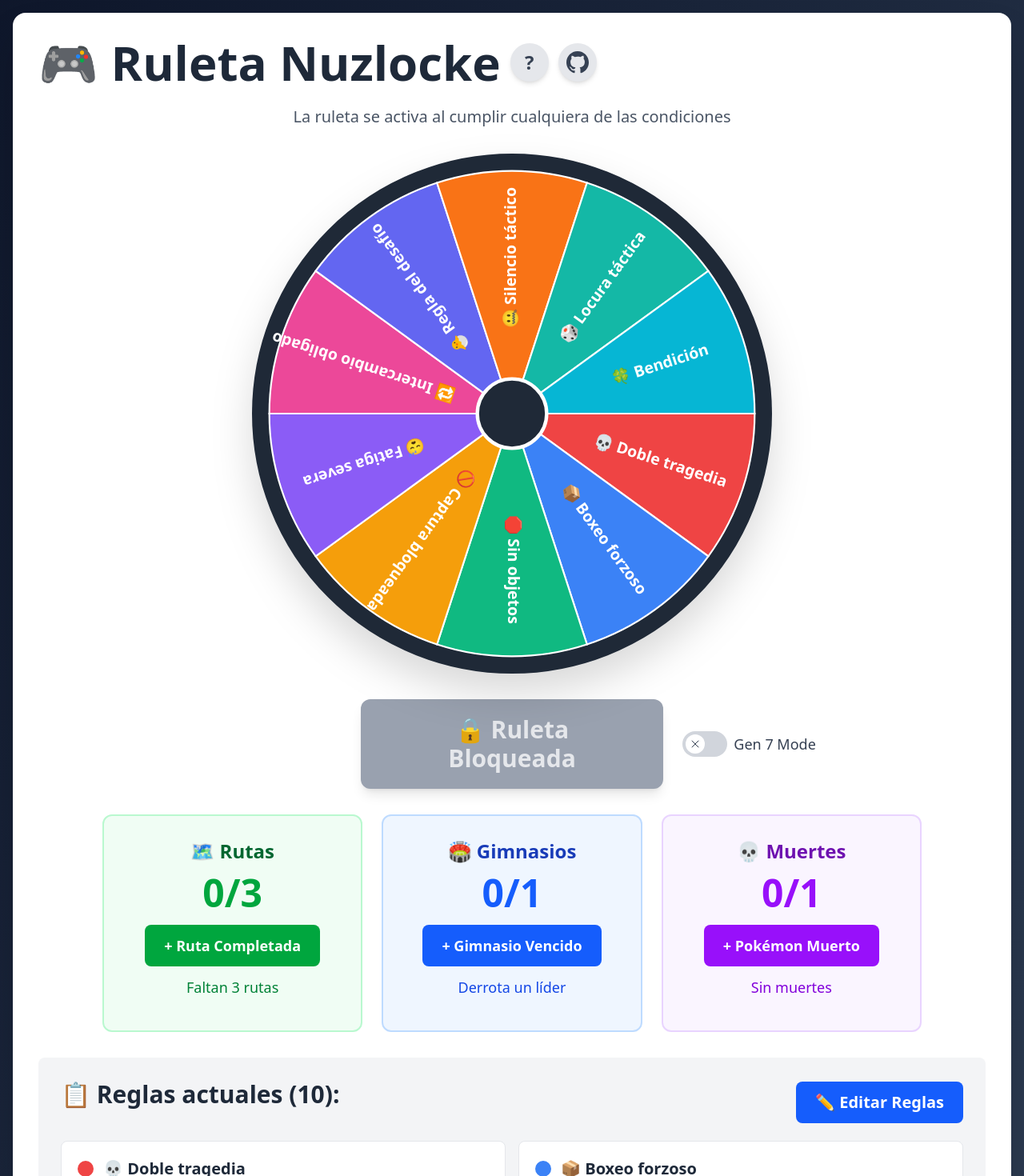
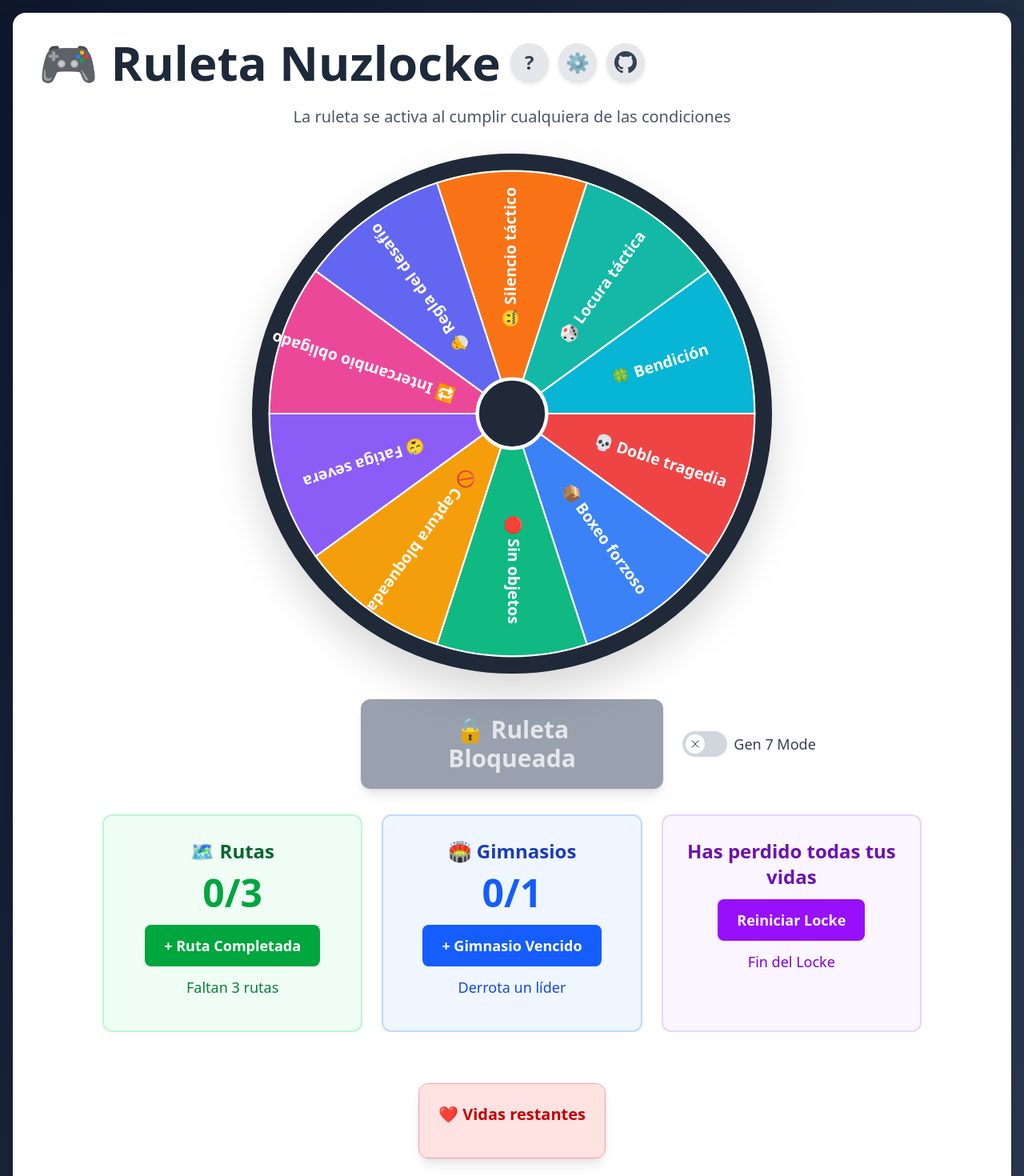
Before and after one commit to dgp04/nuzlocke-roulette, a React (Vite) app: page / in a window 1280 px wide. Shown: the top 1470 px of the page at 80% size. Built offline with nearby package versions, Linux system fonts and the light colour scheme.

Commit message:
Añadido contador de vidas

```diff
--- a/package.json
+++ b/package.json
@@ -11,9 +11,13 @@
   },
   "dependencies": {
     "@tailwindcss/vite": "^4.1.7",
+    "dotenv": "^16.5.0",
+    "express": "^5.1.0",
     "react": "^19.1.0",
     "react-dom": "^19.1.0",
-    "tailwindcss": "^4.1.7"
+    "react-icons": "^5.5.0",
+    "tailwindcss": "^4.1.7",
+    "vercel": "^42.2.0"
   },
   "devDependencies": {
     "@eslint/js": "^9.25.0",
--- a/src/components/Counter.jsx
+++ b/src/components/Counter.jsx
@@ -55,9 +55,11 @@ export default function Counter({ title, counter, onIncrement, disabled, text, c
     return (
         <div className={`${colors.bg} border-2 ${colors.border} rounded-xl p-5 sm:p-7 text-center`}>
             <h3 className={`text-lg sm:text-xl lg:text-2xl font-bold ${colors.title} mb-3`}>{title}</h3>
-            <div className={`text-3xl sm:text-4xl lg:text-5xl font-bold ${colors.counter} mb-4`}>
-                {counter}/{limit}
-            </div>
+            {title !== "Has perdido todas tus vidas" && (
+                <div className={`text-3xl sm:text-4xl lg:text-5xl font-bold ${colors.counter} mb-4`}>
+                    {counter}/{limit}
+                </div>
+            )}
             <button
                 className={`px-4 sm:px-6 py-3 ${colors.button} text-white font-bold text-sm sm:text-base lg:text-lg rounded-lg disabled:opacity-50 transition-all duration-200 w-full sm:w-auto hover:cursor-pointer`}
                 onClick={onIncrement}
--- a/src/components/Roulette.jsx
+++ b/src/components/Roulette.jsx
@@ -6,6 +6,7 @@ import RouletteResult from "./RouletteResult"
 import Modal from "./ModalComponent"
 import RuleList from "./RuleList"
 import EditRuleList from "./EditRuleList"
+import VidasDisplay from "./VidasComponent"
 
 const reglasIniciales = [
     {
@@ -69,6 +70,19 @@ const colores = [
 
 const actualizaciones = [
     {
+        version: "v1.2",
+        fecha: "10/08/2025",
+        titulo: "❤️ Contador de vidas personalizable",
+        cambios: [
+            "Añadido botón de configuración para personalizar el número de vidas iniciales",
+            "El contador de vidas se actualiza automáticamente al iniciar un nuevo Nuzlocke",
+            "Las vidas se almacenan para nunca perder la cuenta de ellas",
+            "Al morir un Pokémon y sumarlo al contador, la vida se resta automáticamente",
+            "Capacidad de añadir entre 1 y 50 vidas a tu Locke",
+            "Añaddido un contenedor donde se muestran las vidas restantes"
+        ]
+    },
+    {
         version: "v1.1",
         fecha: "26/05/2025",
         titulo: "🌺 Modo Gen 7 (Alola)",
@@ -118,8 +132,11 @@ export default function Roulette() {
     const [girando, setGirando] = useState(false)
     const [angulo, setAngulo] = useState(0)
     const [resultado, setResultado] = useState(null)
+    const [tipoModal, setTipoModal] = useState("")
     const [modalAbierto, setModalAbierto] = useState(false)
     const [modalCerrando, setModalCerrando] = useState(false)
+    const [vidas, setVidas] = useState(localStorage.getItem("nuzlocke_vidas"))
+    const [vidasRestantes, setVidasRestantes] = useState()
 
     // Contadores
     const [isGen7Mode, setIsGen7Mode] = useState(false)
@@ -141,6 +158,25 @@ export default function Roulette() {
         localStorage.setItem("questCounter", contadorPruebas)
         localStorage.setItem("kahunaCounter", contadorKahunas)
     }, [contadorRutas, contadorGimnasios, contadorMuertes, contadorPruebas, contadorKahunas])
+
+    // Leer las vidas de localStorage al montar el componente
+    useEffect(() => {
+        const vidasGuardadas = localStorage.getItem("nuzlocke_vidas");
+        if (vidasGuardadas) {
+            setVidas(Number(vidasGuardadas));
+        }
+    }, []);
+
+    // Guardar vidas en localStorage cada vez que cambien
+    useEffect(() => {
+        localStorage.setItem("nuzlocke_vidas", vidas);
+    }, [vidas]);
+
+    // Al cambiar configuración (vidasTotales), reseteamos vidasRestantes
+    useEffect(() => {
+        setVidasRestantes(vidas);
+    }, [vidas]);
+
 
     // Verificar si se puede tirar
     const puedeGirar =
@@ -194,7 +230,14 @@ export default function Roulette() {
             contadorGimnasios < 1 ? setContadorGimnasios((prev) => prev + 1) : setContadorGimnasios(contadorGimnasios)
             break
         case "muertes":
-            contadorMuertes < 1 ? setContadorMuertes((prev) => prev + 1) : setContadorMuertes(contadorMuertes)
+            if (contadorMuertes < 1) {
+                setContadorMuertes(prev => prev + 1);
+                setVidasRestantes(prev => {
+                const nuevasVidas = Math.max(prev - 1, 0);
+                localStorage.setItem("nuzlocke_vidas", nuevasVidas);
+                return nuevasVidas;
+                });
+            }
             break
         case "pruebas":
             contadorPruebas < 1 ? setContadorPruebas((prev) => prev + 1) : setContadorPruebas(contadorPruebas)
@@ -282,6 +325,13 @@ export default function Roulette() {
         }, 300)
     }
 
+    function handleReiniciar() {
+        setVidasRestantes(vidas);
+        setContadorMuertes(0);
+    }
+
+    let disableButton = contadorMuertes > 0 && true || false
+
     const crearSegmento = (index) => {
         const anguloPorSegmento = 360 / reglas.length
         const anguloInicio = index * anguloPorSegmento
@@ -347,12 +397,22 @@ export default function Roulette() {
             <div className="flex flex-col sm:flex-row sm:justify-between sm:items-center mb-4 sm:mb-6 space-y-2 sm:space-y-0">
                 <div className="flex items-center justify-center sm:justify-start space-x-3">
                     <h1 className="text-3xl sm:text-4xl lg:text-5xl xl:text-6xl font-bold text-gray-800">🎮 Ruleta Nuzlocke</h1>
+                    {/* Botón actualizaciones */}
                     <button
-                    onClick={() => setModalAbierto(true)}
+                    onClick={() => { setTipoModal("actualizaciones"); setModalAbierto(true); }}
                     className="w-8 h-8 sm:w-10 sm:h-10 lg:w-12 lg:h-12 bg-gray-200 hover:bg-gray-300 text-gray-700 rounded-full flex items-center justify-center font-bold text-lg sm:text-xl lg:text-2xl transition-all duration-200 shadow-md hover:shadow-lg hover:cursor-pointer"
                     title="Ver actualizaciones"
                     >
                     ?
+                    </button>
+
+                    {/* Botón configuración */}
+                    <button
+                    onClick={() => { setTipoModal("configuracion"); setModalAbierto(true); }}
+                    className="w-8 h-8 sm:w-10 sm:h-10 lg:w-12 lg:h-12 bg-gray-200 hover:bg-gray-300 text-gray-700 rounded-full flex items-center justify-center text-lg sm:text-xl lg:text-2xl transition-all duration-200 shadow-md hover:shadow-lg hover:cursor-pointer"
+                    title="Configuración"
+                    >
+                    ⚙️
                     </button>
                     <a
                         href="https://github.com/dgp04/nuzlocke-roulette"
@@ -495,17 +555,38 @@ export default function Roulette() {
                 )}
                 </div>
 
+                { vidasRestantes > 0 ? (
+                    <>
                         {/* Contador de Muertes */}
                         <Counter
                             title={"💀 Muertes"}
                             counter={contadorMuertes}
                             onIncrement={() => incrementarContador("muertes")}
-                    disabled={girando || editando}
+                            disabled={girando || editando || disableButton}
                             text={"+ Pokémon Muerto"}
                             counterText={"Sin muertes"}
                             limit={1}
                             color={"purple"}
                         />
+                    </>
+                ) : (
+                    <>
+                        {/* Contador de Reinicio */}
+                        <Counter
+                            title={"Has perdido todas tus vidas"}
+                            onIncrement={() => handleReiniciar()}
+                            disabled={girando || editando || disableButton}
+                            text={"Reiniciar Locke"}
+                            counterText={"Fin del Locke"}
+                            color={"purple"}
+                        />
+                    </>
+                )}
+            </div>
+
+            {/*Contenedor de vidas*/}
+            <div className="mt-6 sm:mt-8">
+                <VidasDisplay vidas={vidasRestantes} setVidas={setVidas} />
             </div>
 
             {/* Editor de reglas con texto más grande */}
@@ -541,6 +622,9 @@ export default function Roulette() {
                 modalCerrando={modalCerrando}
                 cerrarModal={cerrarModal}
                 actualizaciones={actualizaciones}
+                tipo={tipoModal}
+                vidas={vidas}
+                setVidas={setVidas}
             />
         )}
         </div>
--- /dev/null
+++ b/src/components/VidasComponent.jsx
@@ -0,0 +1,32 @@
+import { FaHeart } from "react-icons/fa";
+
+export default function VidasDisplay({ vidas }) {
+    return (
+        <div className="bg-red-100 p-6 rounded-xl shadow-lg border border-red-300 max-w-4xl mx-auto">
+        <h2 className="text-xl font-bold text-red-700 mb-4 text-center">
+            ❤️ Vidas restantes
+        </h2>
+        {vidas > 10 ? (
+            <div className="grid grid-cols-10 gap-x-6 gap-y-8 justify-items-center">
+            {Array.from({ length: vidas }).map((_, index) => (
+                <FaHeart
+                key={index}
+                className="text-red-500 drop-shadow-lg"
+                size={50}
+                />
+            ))}
+            </div>
+        ) : (
+            <div className="grid grid-cols-5 gap-x-6 gap-y-8 justify-items-center">
+            {Array.from({ length: vidas }).map((_, index) => (
+                <FaHeart
+                key={index}
+                className="text-red-500 drop-shadow-lg"
+                size={50}
+                />
+            ))}
+            </div>
+        )}
+        </div>
+    );
+}
```
Also changed, not shown: src/components/ModalComponent.jsx (+35 -1 lines), 2 other files (tests, documents, lock files or other folders). Lines whose indentation alone changed are shown as unchanged.
